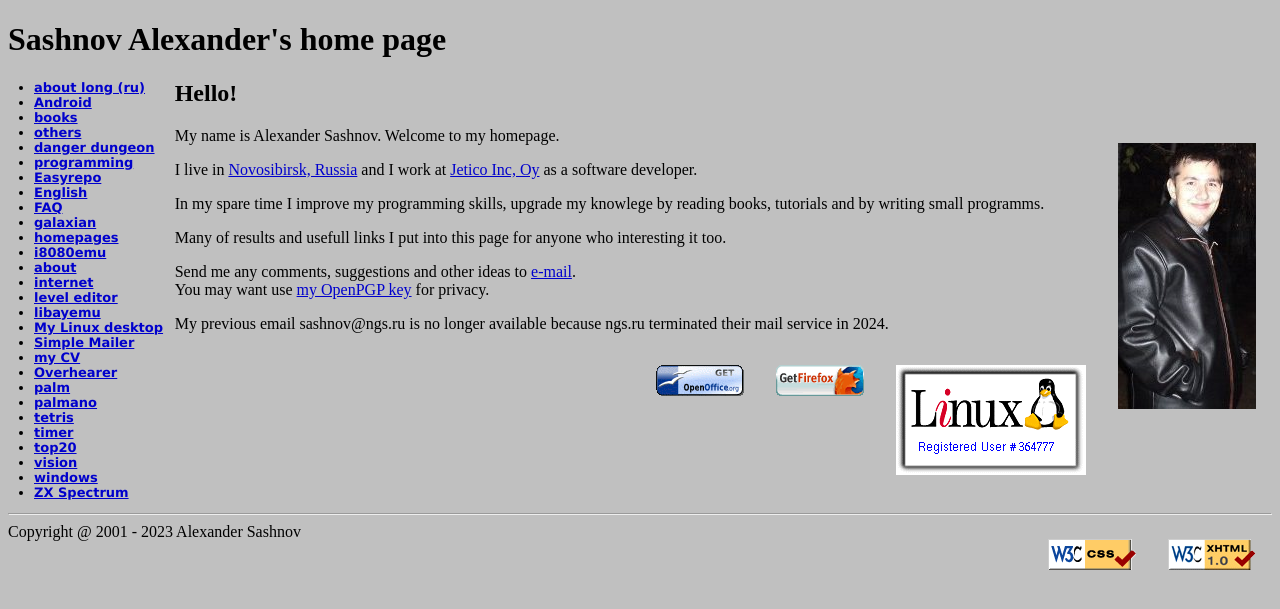
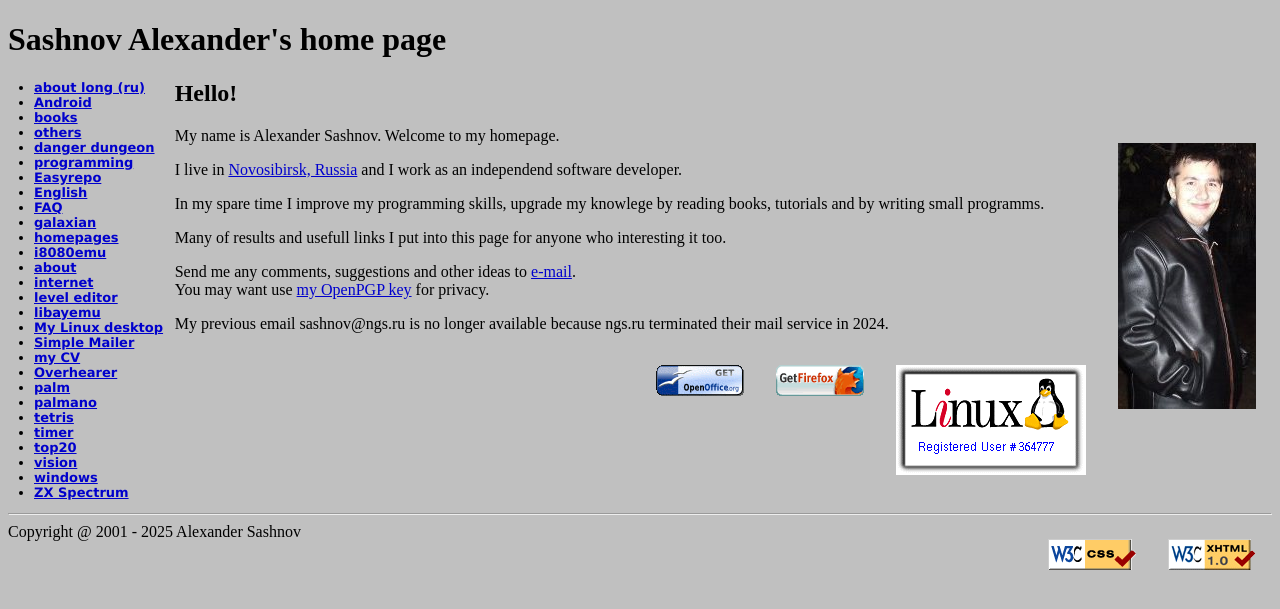
Before and after one commit to asashnov/asashnov.github.io, a Jekyll site: the page built from index.html, in a window 1280 px wide. Shown: the top 609 px of the page. Built offline with Jekyll 4.4.1, drawn with Linux system fonts in a browser that asks for light colours.

Commit message:
UPDATE index: I work as a freelancer

```diff
--- a/_config.yml
+++ b/_config.yml
@@ -4,7 +4,7 @@ email: asashnov@rambler.ru
 baseurl: ""
 url: "http://asashnov.github.io/"
 github_username:  asashnov
-current_year: 2023
+current_year: 2025
 
 # Build settings
 markdown: kramdown
--- a/index.html
+++ b/index.html
@@ -18,8 +18,7 @@ My name is Alexander Sashnov. Welcome to my homepage.
 <p>
 I live in
 <a href="http://maps.google.com/maps?f=q&amp;hl=en&amp;q=Novosibirsk,+Russia&amp;ie=UTF8&amp;ll=55.040024,82.929955&amp;spn=0.126691,0.374222&amp;t=k&amp;om=1">Novosibirsk, Russia</a>
-and I work at <a href="http://jetico.com/">Jetico Inc, Oy</a>
-as a software developer.
+and I work as an independend software developer.
 </p>
 
 <p>
```
